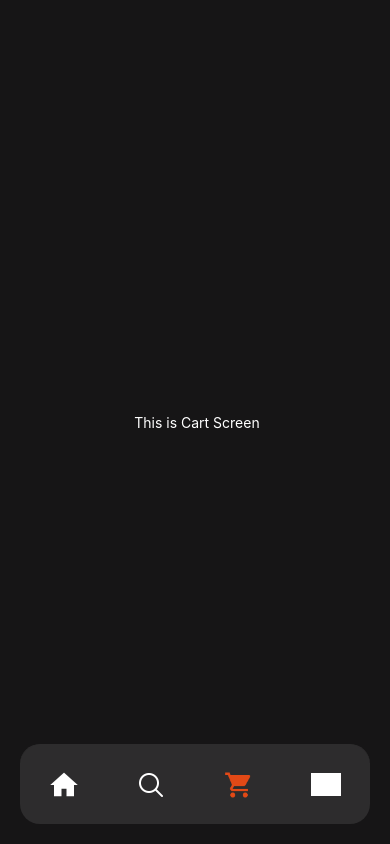
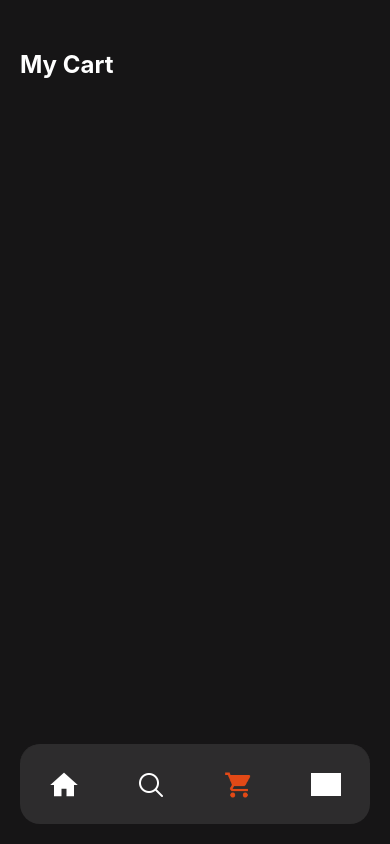
Before and after one commit to aamir104512/FoodRecipes, a React Native app: screen /Cart in a window 390 px wide. Built offline with nearby package versions, Linux system fonts and the light colour scheme; grey boxes are pictures that could not be loaded.

Commit message:
cart header

```diff
--- a/screens/Cart.js
+++ b/screens/Cart.js
@@ -1,19 +1,26 @@
-import { View, Text, StyleSheet } from 'react-native'
-import React from 'react'
+import {View, Text, StyleSheet} from 'react-native';
+import React from 'react';
+import Colors from '../colors/Colors';
 
 export default function Cart() {
   return (
     <View style={styles.container}>
-      <Text style={{color: 'white'}}> This is Cart Screen</Text>
+      <View style={styles.cartHeader}>
+        <Text style={{color: Colors.white, fontSize: 24, fontWeight: 'bold'}}>
+          My Cart
+        </Text>
+      </View>
     </View>
-  )
+  );
 }
 
 const styles = StyleSheet.create({
-    container: {
-        flex: 1,
-        backgroundColor: '#161516',
-        alignItems: 'center',
-        justifyContent: 'center'
-    }
-})
+  container: {
+    flex: 1,
+    backgroundColor: '#161516',
+    padding: 20,
+  },
+  cartHeader: {
+    marginTop: 30,
+  },
+});
--- a/screens/Search.js
+++ b/screens/Search.js
@@ -1,17 +1,21 @@
-import { View, Text, StyleSheet, TextInput } from 'react-native'
-import React from 'react'
-import Colors from '../colors/Colors'
+import {View, Text, StyleSheet, TextInput} from 'react-native';
+import React from 'react';
+import Colors from '../colors/Colors';
 
 export default function Search() {
   return (
     <View style={styles.container}>
       <View style={styles.searchHeader}>
-         <Text style={{color: Colors.white, fontSize: 24, fontWeight: 'bold'}}>Search Recipes</Text>
+        <Text style={{color: Colors.white, fontSize: 24, fontWeight: 'bold'}}>
+          Search Recipes
+        </Text>
       </View>
       <View style={styles.searchInputView}>
-        <TextInput  placeholder='Search' style={styles.textInput}/>
+        <TextInput placeholder="Search" style={styles.textInput} />
       </View>
-      <Text style={{marginTop: 30, fontSize: 20, fontWeight: 'bold'}}>Search History</Text>
+      <Text style={{marginTop: 30, fontSize: 20, fontWeight: 'bold'}}>
+        Search History
+      </Text>
       <View style={styles.historyContainer}>
         <Text style={{paddingLeft: 5, paddingTop: 5}}>Cherry Smoothie</Text>
         <Text style={{paddingLeft: 5, paddingTop: 5}}>Zinger Burger</Text>
@@ -20,20 +24,20 @@ export default function Search() {
         <Text style={{paddingLeft: 5, paddingTop: 5}}>Chicken Nuggets</Text>
       </View>
     </View>
-  )
+  );
 }
 
 const styles = StyleSheet.create({
   container: {
     flex: 1,
-        backgroundColor: '#161516',
-        padding: 20
+    backgroundColor: Colors.primaryBackground,
+    padding: 20,
   },
   searchHeader: {
     marginTop: 30,
   },
   searchInputView: {
-       marginTop: 10
+    marginTop: 10,
   },
   textInput: {
     height: 45,
@@ -41,7 +45,7 @@ const styles = StyleSheet.create({
     borderWidth: 1,
     borderColor: Colors.secondary,
     paddingLeft: 10,
-       borderRadius: 15
+    borderRadius: 15,
   },
   historyContainer: {
     marginTop: 10,
@@ -50,6 +54,6 @@ const styles = StyleSheet.create({
     height: '50%',
     width: '100%',
     backgroundColor: Colors.secondary,
-       borderRadius: 20
-     }
-})
+    borderRadius: 20,
+  },
+});
```
Lines whose indentation alone changed are shown as unchanged.
